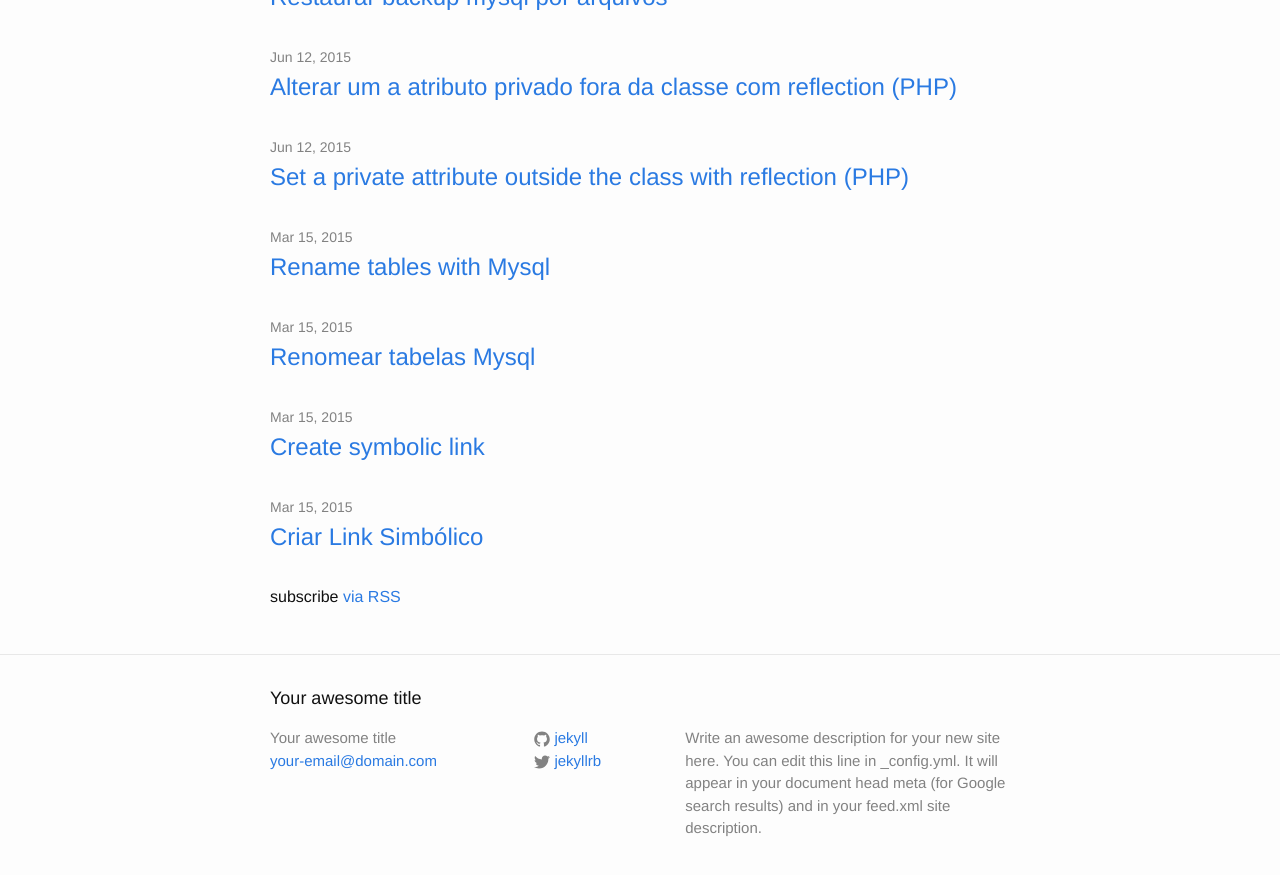
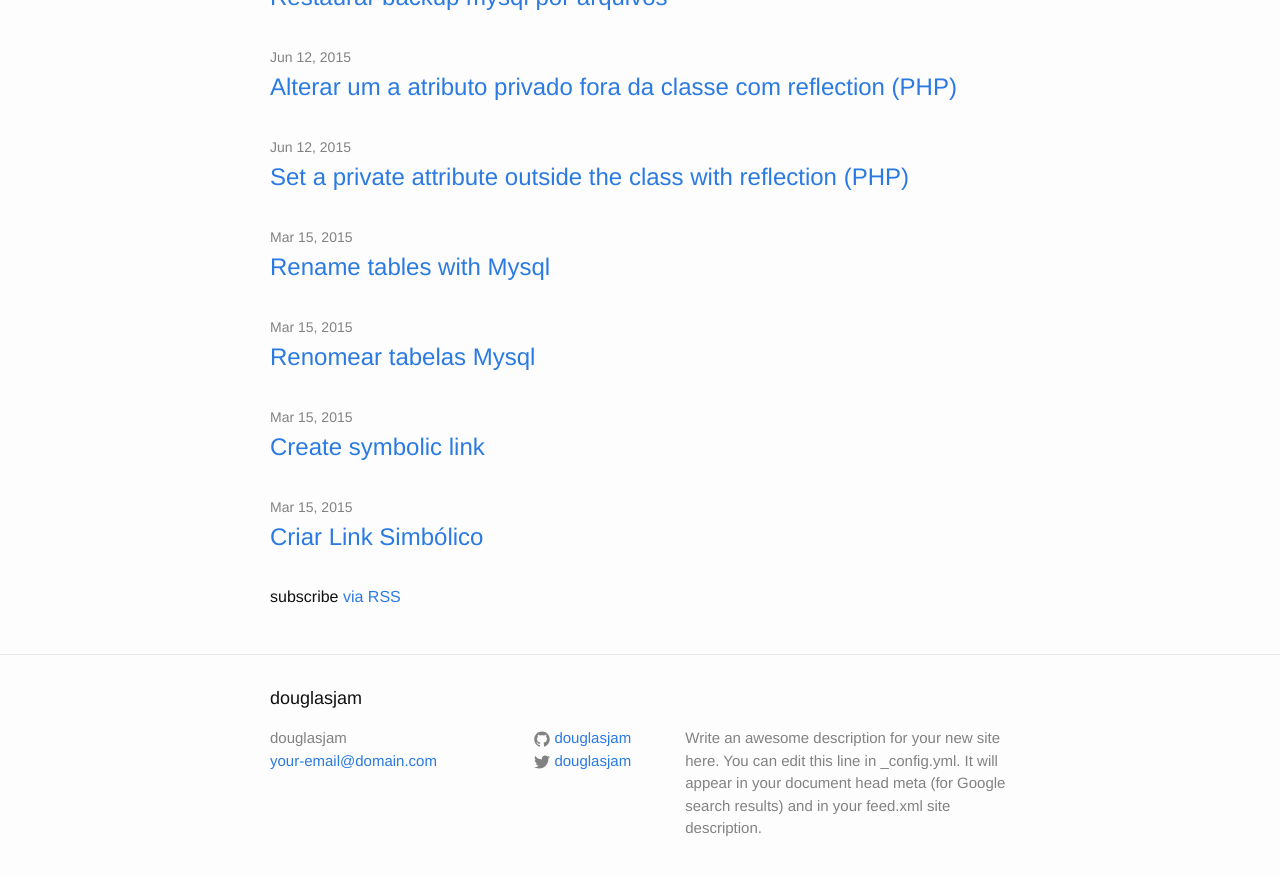
Before and after one commit to douglasjam/blog, a Jekyll site: the page built from index.html, in a window 1280 px wide and 900 px high, scrolled down 812 px. Shown: the top 875 px of the window. Built offline with Jekyll 4.4.1, drawn with Linux system fonts in a browser that asks for light colours; some of the changed text lies outside the part shown.

Commit message:
migrating from wordpress

```diff
--- a/_config.yml
+++ b/_config.yml
@@ -6,16 +6,16 @@
 # 'jekyll serve'. If you change this file, please restart the server process.
 
 # Site settings
-title: Your awesome title
+title: douglasjam
 email: your-email@domain.com
 description: > # this means to ignore newlines until "baseurl:"
   Write an awesome description for your new site here. You can edit this
   line in _config.yml. It will appear in your document head meta (for
   Google search results) and in your feed.xml site description.
 baseurl: "" # the subpath of your site, e.g. /blog
-url: "http://yourdomain.com" # the base hostname & protocol for your site
-twitter_username: jekyllrb
-github_username:  jekyll
+url: "http://www.douglasjam.com.br" # the base hostname & protocol for your site
+twitter_username: douglasjam
+github_username:  douglasjam
 
 # Build settings
 markdown: kramdown
```
